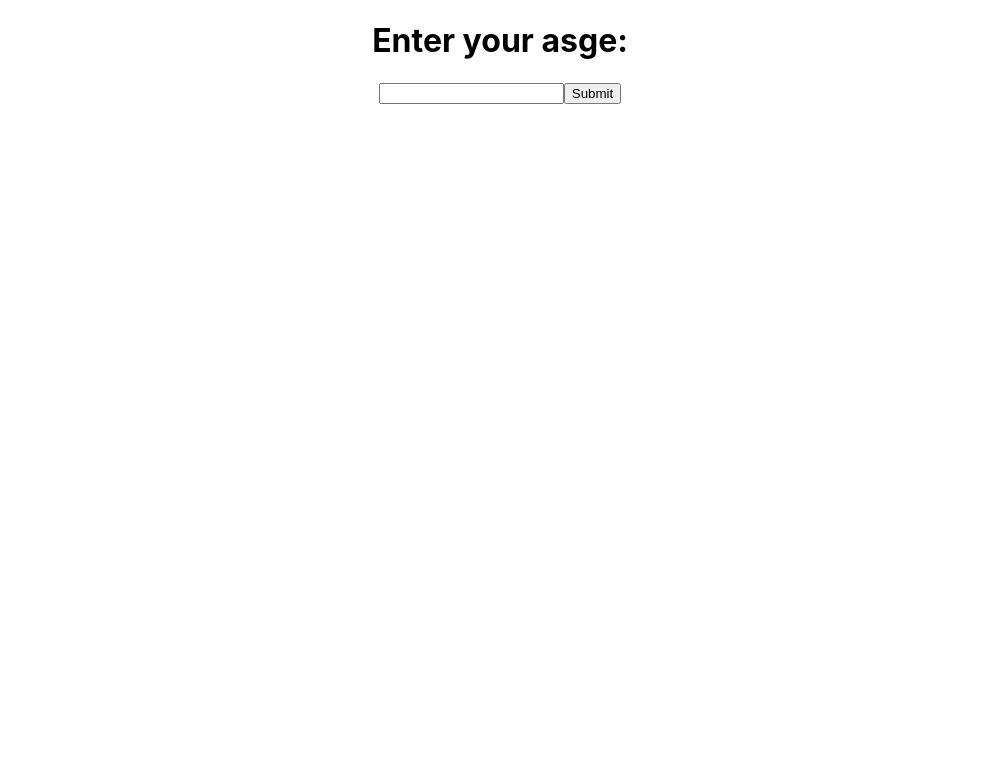
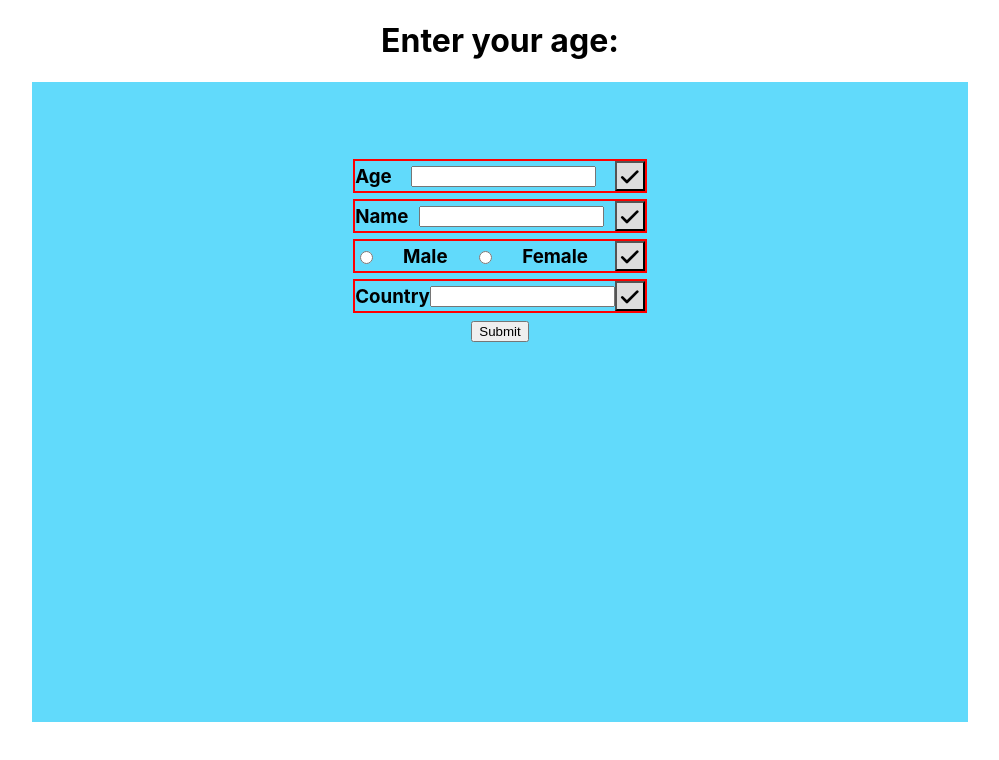
Before and after one commit to DamonKongCountry/verifiable-credentials-zk-application, a React (Create React App) app: page / in a window 1280 px wide. Shown: the top 760 px of the page, without its empty margins (140-1139 px from the left). Built offline with nearby package versions, Linux system fonts and the light colour scheme; the HTML template or start-up script is replaced by a standard one.

Commit message:
added nonces and basic reveal functionality

```diff
--- a/src/App.css
+++ b/src/App.css
@@ -28,6 +28,61 @@
   color: #61dafb;
 }
 
+.credentialContainer {
+  display: flex;
+  flex-direction: column;
+  justify-content: flex-start;
+  align-items: center;
+  height: 600px;
+  width: 70vw;
+  margin: 20px auto;
+  padding: 20px;
+  background-color: #61dafb;
+}
+
+.list {
+  display: flex;
+  flex-direction: column;
+  justify-content: center;
+  align-items: center;
+  height: 400px;
+  flex: 1;
+  max-width: 600px;
+  padding: 10px;
+  row-gap: 10px;
+}
+
+.verifyToggle {
+  padding: 10px;
+  cursor: pointer;
+  width: 30px;
+  height: 100%;
+  background-image: url("./assets/tick.svg");
+  background-size: contain;
+  background-repeat: no-repeat;
+  background-position: center;
+  justify-self: flex-end;
+  align-items: center;
+}
+
+.buttonClicked {
+  background-color: #aaa;
+}
+
+.buttonDefault {
+  background-color: #ddd;
+}
+
+.claimBox {
+  display: flex;
+  flex-direction: row;
+  outline: 2px solid red;
+  justify-content: space-between;
+  align-items: center;
+  height: 30px;
+  width: 100%;
+}
+
 @keyframes App-logo-spin {
   from {
     transform: rotate(0deg);
--- a/src/App.js
+++ b/src/App.js
@@ -8,54 +8,115 @@ import {
   sign,
 } from "@mattrglobal/bbs-signatures";
 import React, { useState, useEffect } from 'react';
+import LockButton from './components/LockButton';
 
 // run on powershell
 function App() {
   const [keyPair, setKeyPair] = useState(null);
-  const [message, setMessage] = useState("");
+  const [age, setAge] = useState(-1);
+  const [name, setName] = useState("");
+  const [male, setMale] = useState(true);
+  const [country, setCountry] = useState("");
+  const [messages, setMessages] = useState({});
+  const credentialSize = 4; // Example size, adjust as needed
+  const sentDetails = ["age", "name"];
+
+  const toggle = (value, name) => {
+    if (!messages[name]) {
+      setMessages((prevMessages) => ({ ...prevMessages, [name]: value }));
+    } else {
+      setMessages((prevMessages) => {
+        const updatedMessages = { ...prevMessages };
+        delete updatedMessages[name];
+        return updatedMessages;
+      });
+    }
+  };
 
   useEffect(() => {
     const processMessage = async () => {
-      if (!keyPair || !message) {
-        console.log("Key pair or message not set.");
-        return null;
+      if (!keyPair) {
+        console.log("Key pair not set.");
+        return;
+      } else if (Object.keys(messages).length === 0) {
+        console.log("No messages to sign.");
       }
-      const signature = null;
       if (keyPair.secretKey) {
         try {
-          const messages = [Uint8Array.from(Buffer.from(message, "utf-8"))];
-          const signature = await blsSign({keyPair, messages: messages});
+          const fMessages = [];
+          for (const value of Object.values(messages)) {
+            fMessages.push(Uint8Array.from(Buffer.from(value, "utf-8")));
+          }
+          console.log("fMessages:", fMessages);
+          const signature = await blsSign({keyPair, messages: fMessages});
           console.log("Signature:", signature);
           if (keyPair.publicKey) {
             try {
-              const isValid = await blsVerify({messages: messages, publicKey: keyPair.publicKey, signature});
+              const isValid = await blsVerify({messages: fMessages, publicKey: keyPair.publicKey, signature});
               console.log("Signature valid:", isValid);
+              processProof(signature).then((result) => {
+                console.log("Proof is Done:", result);
+              });
             } catch (error) {
               console.error("Verification error:", error);
-              return null;
+              return;
             }
           }
         } catch (error) {
           console.error("Signing error:", error);
-          return null;
+          return;
         }
       }
-
-      return signature;
     };
 
     const processProof = async (signature) => {
-      if (!keyPair || !message) {
+      if (!keyPair || Object.keys(messages).length === 0) {
         console.log("Key pair or message not set for proof.");
         return false;
       }
-      if (keyPair.secretKey) {
+
+      if (keyPair.secretKey && keyPair.publicKey) {
+        let isProofValid = false;
         try {
-          const proof = await blsCreateProof(signature, keyPair.secretKey);
+          const fMessages = [];
+          // console.log("sentDetails: ", sentDetails);
+          // console.log("messages keys: ", Object.keys(messages));
+          for (const [key, value] of Object.entries(messages)) {
+            if (sentDetails.find((k) => k === key) != -1) {
+              console.log("Adding message for proof:", key, value);
+              fMessages.push(Uint8Array.from(Buffer.from(value, "utf-8")));
+            }
+          }
+          // console.log("fMessages for proof:", fMessages);
+          if (fMessages.length === 0) {
+            console.log("No messages to create proof.");
+            return false;
+          }
+          console.log("stuff = ", signature, " ", fMessages, " ", keyPair.secretKey);
+
+          // Get all original messages for proof creation
+          const allMessages = [];
+          for (const value of Object.values(messages)) {
+            allMessages.push(Uint8Array.from(Buffer.from(value, "utf-8")));
+          }
+
+          const proof = await blsCreateProof({
+            signature,
+            publicKey: keyPair.publicKey,
+            messages: allMessages,  // Use all original messages
+            nonce: Uint8Array.from(Buffer.from("nonce", "utf8")),
+            revealed: [0, 1]  // Reveal only the first message (age)
+          });
           console.log("Proof created:", proof);
+
           if (keyPair.publicKey) {
             try {
-              const isProofValid = await blsVerifyProof(message, keyPair.publicKey, proof);
+              isProofValid = await blsVerifyProof({
+                proof,
+                publicKey: keyPair.publicKey,
+                messages: fMessages,  // Only the revealed messages
+                nonce: Uint8Array.from(Buffer.from("nonce", "utf8"))
+              });
               console.log("Proof valid:", isProofValid);
             } catch (error) {
               console.error("Proof verification error:", error);
@@ -66,18 +127,20 @@ function App() {
           console.error("Proof creation error:", error);
           return false;
         }
+        return isProofValid;
       }
-      return true;
+      return false;
     };
 
-    let proof = processMessage();
-    if (proof) {
-      processProof(proof).then((result) => {
-        console.log("Proof is Done:", result);
-      });
+    processMessage();
+
+  }, [keyPair]);
+
+  useEffect(() => {
+    if (Object.keys(messages).length > 0) {
+      console.log("Messages updated:", messages);
     }
-
-  }, [keyPair, message]);
+  }, [messages]);
 
   const keyGenerated = async () => {
     const pair = await generateBls12381G2KeyPair();
@@ -87,9 +150,41 @@ function App() {
 
   return (
     <div className="App">
-      <h1>Enter your asge:</h1>
-      <input type="text" onChange={(e) => setMessage(e.target.value)}/>
-      <input type="submit" value="Submit" onClick={async (e) => keyGenerated()}/>
+      <h1>Enter your age:</h1>
+      <div className="credentialContainer">
+        <form className="list" onSubmit={(e) => e.preventDefault()}>
+          <div className="claimBox age">
+            <h3>Age</h3>
+            <input type="text" onChange={(e) => setAge(e.target.value)}/>
+            <LockButton toggle={toggle} value={age} name={"age"}/>
+          </div>
+          <div className="claimBox name">
+            <h3>Name</h3>
+            <input type="text" onChange={(e) => setName(e.target.value)}/>
+            <LockButton toggle={toggle} value={name} name={"name"}/>
+          </div>
+          <div className="claimBox sex">
+            <input type="radio" onChange={() => setMale(true)}/>
+            <h3>Male</h3>
+            <input type="radio" onChange={() => setMale(false)}/>
+            <h3>Female</h3>
+            <LockButton toggle={toggle} value={male} name={"male"}/>
+          </div>
+          <div className="claimBox country">
+            <h3>Country</h3>
+            <input type="text" onChange={(e) => setCountry(e.target.value)}/>
+            <LockButton toggle={toggle} value={country} name={"country"}/>
+          </div>
+          <input type="submit" value="Submit" onClick={async () => keyGenerated()}/>
+        </form>
+        <div className="list">
+
+
+
+
+        </div>
+      </div>
+
     </div>
   );
 }
--- /dev/null
+++ b/src/components/LockButton.jsx
@@ -0,0 +1,12 @@
+import React, { useState, useEffect } from 'react';
+import '../App.css';
+
+export default function LockButton({ toggle, value, name }) {
+  const [isClicked, setClicked] = useState(false);
+
+  return (
+    <button className={isClicked ? "verifyToggle buttonClicked" : "verifyToggle buttonDefault"} type="button" onClick={() => {toggle(value, name); setClicked((isClicked) => isClicked ? false : true)}}>
+      {/* <div className="tickImg" alt="toggle icon"/> */}
+    </button>
+  )
+}
```
Also changed, not shown: public/icons/tick.svg (added), src/assets/tick.svg (added).
